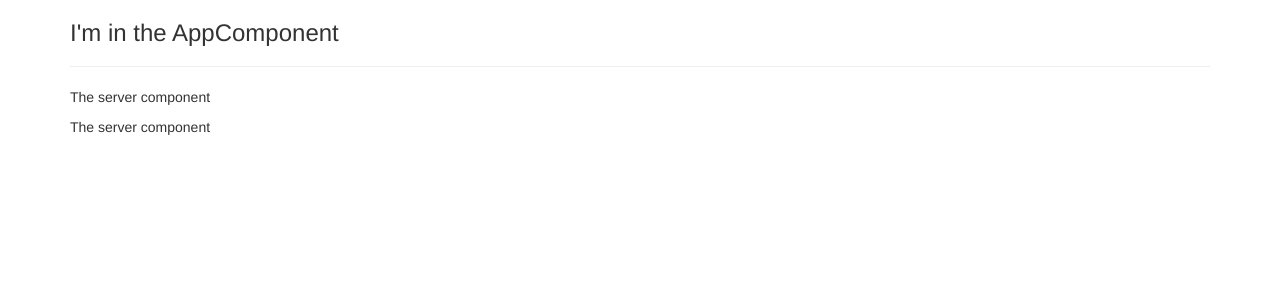
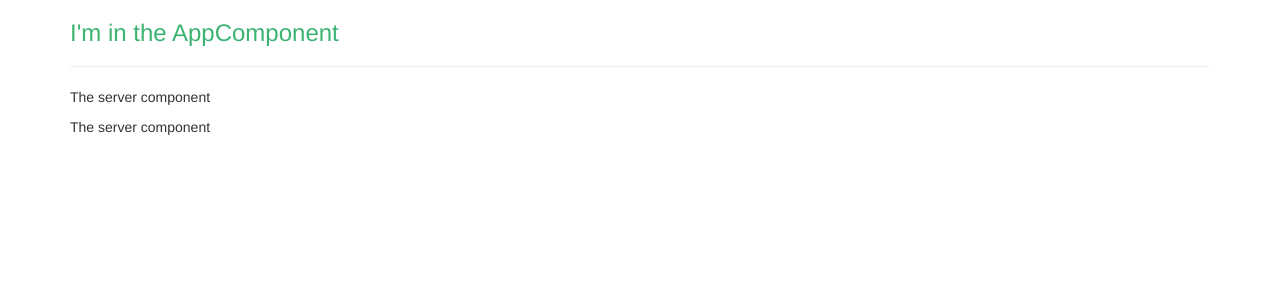
Before and after one commit to GemmaDawson/Angular6_July2018, an Angular app in the folder my-first-app/: page / in a window 1280 px wide. Shown: the top 300 px of the page. Built offline with nearby package versions, Linux system fonts and the light colour scheme.

Commit message:
Section 2 Lecture 20 | Working with Component Styles
Overwriting the CSS for an single component using the .css file

```diff
--- a/my-first-app/src/app/app.component.css
+++ b/my-first-app/src/app/app.component.css
@@ -0,0 +1,3 @@
+h3 {
+  color: mediumseagreen
+}
```
